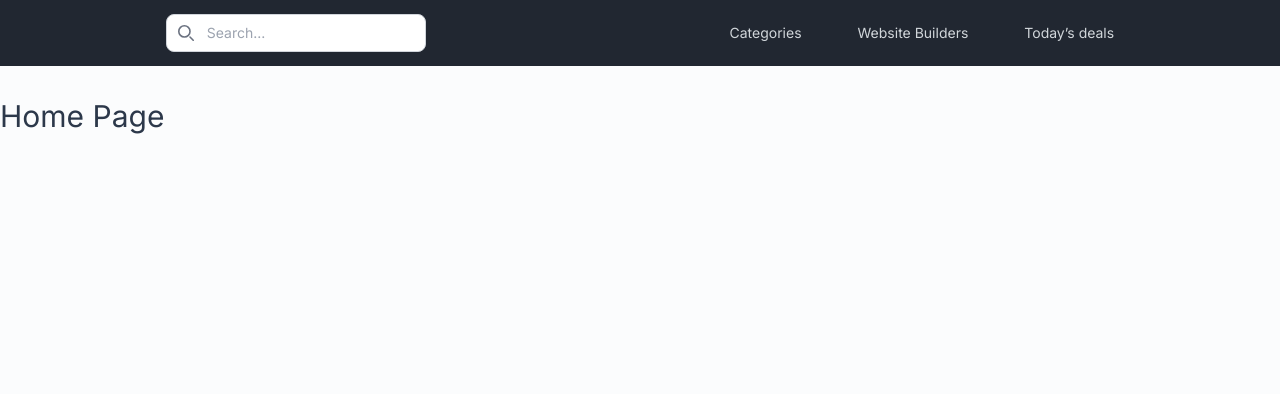
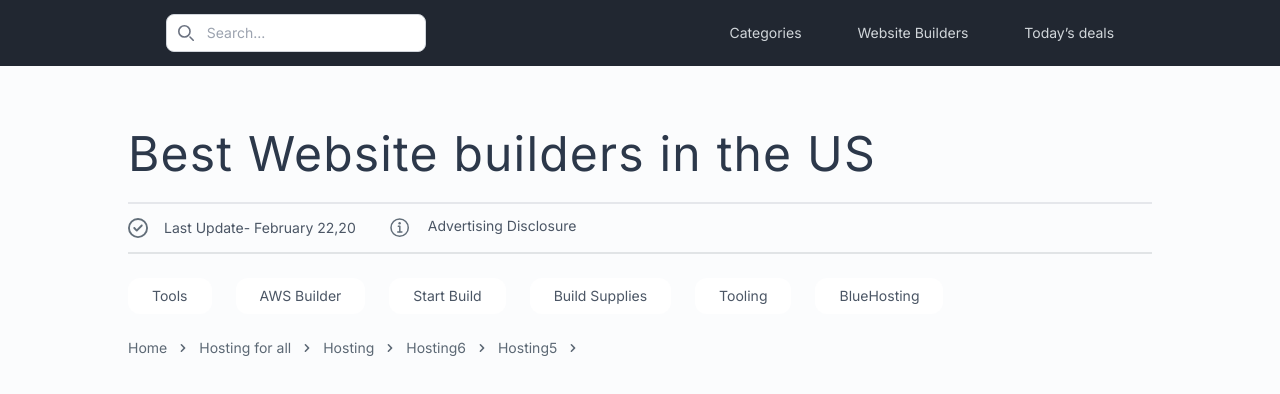
Before and after one commit to SaifullaJubair/Radiant-Riches-LLC-Assignment, a Next.js app: page / in a window 1280 px wide. Shown: the top 394 px of the page. Built offline with nearby package versions, Linux system fonts and the light colour scheme.

Commit message:
title and sub navbar create

```diff
--- a/src/app/layout.js
+++ b/src/app/layout.js
@@ -5,7 +5,7 @@ import Navbar from "@/components/shared/Navbar";
 const inter = Inter({ subsets: ["latin"] });
 
 export const metadata = {
-  title: "Create Next App",
+  title: "Website builder",
   description: "Generated by create next app",
 };
 
--- a/src/app/not-found.js
+++ b/src/app/not-found.js
@@ -1,5 +1,4 @@
 import Link from "next/link";
-import React from "react";
 
 function NotFoundPage() {
   return (
--- a/src/app/page.js
+++ b/src/app/page.js
@@ -1,9 +1,10 @@
+import TitleNav from "@/components/ui/TitleNav";
 import React from "react";
 
 const HomePage = () => {
   return (
-    <div className="">
-      <h1 className="text-3xl py-8 text-darkText"> Home Page</h1>
+    <div className="max-w-5xl mx-auto">
+      <TitleNav />
     </div>
   );
 };
--- /dev/null
+++ b/src/components/ui/BreadCrumb.js
@@ -0,0 +1,118 @@
+import Link from "next/link";
+
+const BreadCrumb = () => {
+  return (
+    <div>
+      <nav aria-label="Breadcrumb">
+        <ol className="flex items-center gap-2 text-[#5C6874] text-sm">
+          <li>
+            <Link href="#" className="block transition hover:text-gray-700">
+              {" "}
+              Home{" "}
+            </Link>
+          </li>
+
+          <li className="rtl:rotate-180">
+            <svg
+              xmlns="http://www.w3.org/2000/svg"
+              className="h-4 w-4"
+              viewBox="0 0 20 20"
+              fill="currentColor"
+            >
+              <path
+                fill-rule="evenodd"
+                d="M7.293 14.707a1 1 0 010-1.414L10.586 10 7.293 6.707a1 1 0 011.414-1.414l4 4a1 1 0 010 1.414l-4 4a1 1 0 01-1.414 0z"
+                clip-rule="evenodd"
+              />
+            </svg>
+          </li>
+
+          <li>
+            <Link href="#" className="block transition hover:text-gray-700">
+              {" "}
+              Hosting for all{" "}
+            </Link>
+          </li>
+
+          <li className="rtl:rotate-180">
+            <svg
+              xmlns="http://www.w3.org/2000/svg"
+              className="h-4 w-4"
+              viewBox="0 0 20 20"
+              fill="currentColor"
+            >
+              <path
+                fill-rule="evenodd"
+                d="M7.293 14.707a1 1 0 010-1.414L10.586 10 7.293 6.707a1 1 0 011.414-1.414l4 4a1 1 0 010 1.414l-4 4a1 1 0 01-1.414 0z"
+                clip-rule="evenodd"
+              />
+            </svg>
+          </li>
+
+          <li>
+            <Link href="#" className="block transition hover:text-gray-700">
+              {" "}
+              Hosting{" "}
+            </Link>
+          </li>
+          <li className="rtl:rotate-180">
+            <svg
+              xmlns="http://www.w3.org/2000/svg"
+              className="h-4 w-4"
+              viewBox="0 0 20 20"
+              fill="currentColor"
+            >
+              <path
+                fill-rule="evenodd"
+                d="M7.293 14.707a1 1 0 010-1.414L10.586 10 7.293 6.707a1 1 0 011.414-1.414l4 4a1 1 0 010 1.414l-4 4a1 1 0 01-1.414 0z"
+                clip-rule="evenodd"
+              />
+            </svg>
+          </li>
+          <li>
+            <Link href="#" className="block transition hover:text-gray-700">
+              {" "}
+              Hosting6{" "}
+            </Link>
+          </li>
+          <li className="rtl:rotate-180">
+            <svg
+              xmlns="http://www.w3.org/2000/svg"
+              className="h-4 w-4"
+              viewBox="0 0 20 20"
+              fill="currentColor"
+            >
+              <path
+                fill-rule="evenodd"
+                d="M7.293 14.707a1 1 0 010-1.414L10.586 10 7.293 6.707a1 1 0 011.414-1.414l4 4a1 1 0 010 1.414l-4 4a1 1 0 01-1.414 0z"
+                clip-rule="evenodd"
+              />
+            </svg>
+          </li>
+          <li>
+            <Link href="#" className="block transition hover:text-gray-700">
+              {" "}
+              Hosting5{" "}
+            </Link>
+          </li>
+          <li className="rtl:rotate-180">
+            <svg
+              xmlns="http://www.w3.org/2000/svg"
+              className="h-4 w-4"
+              viewBox="0 0 20 20"
+              fill="currentColor"
+            >
+              <path
+                fill-rule="evenodd"
+                d="M7.293 14.707a1 1 0 010-1.414L10.586 10 7.293 6.707a1 1 0 011.414-1.414l4 4a1 1 0 010 1.414l-4 4a1 1 0 01-1.414 0z"
+                clip-rule="evenodd"
+              />
+            </svg>
+          </li>
+        </ol>
+      </nav>
+    </div>
+  );
+};
+
+export default BreadCrumb;
--- /dev/null
+++ b/src/components/ui/TitleNav.js
@@ -0,0 +1,42 @@
+import { FaRegCircleCheck } from "react-icons/fa6";
+import { IoInformationCircleOutline } from "react-icons/io5";
+import BreadCrumb from "./BreadCrumb";
+const TitleNav = () => {
+  return (
+    <div>
+      {/* Title section  */}
+      <h1 className="text-darkText text-5xl pt-16 tracking-wide pb-6">
+        Best Website builders in the US
+      </h1>
+      {/* Border section */}
+      <div className="border-y-2  border-b-[#E1E4E6] w-full py-3">
+        <div className="flex flex-wrap gap-8 text-darkLightText items-center">
+          <div className="flex gap-4">
+            <FaRegCircleCheck className="text-[#626E79] text-xl " />
+            <p className="text-sm">Last Update- February 22,20</p>
+          </div>
+          <div className="flex gap-4">
+            <IoInformationCircleOutline className="text-[#626E79]  text-2xl " />
+            <p className="text-sm">Advertising Disclosure</p>
+          </div>
+        </div>
+      </div>
+      {/* End of border */}
+      {/* Some Categories List Section */}
+      <div className="my-6">
+        <ul className="flex flex-wrap gap-6 text-darkLightText text-sm">
+          <li className="rounded-xl bg-white py-2 px-6 ">Tools</li>
+          <li className="rounded-xl bg-white py-2 px-6 ">AWS Builder</li>
+          <li className="rounded-xl bg-white py-2 px-6 ">Start Build</li>
+          <li className="rounded-xl bg-white py-2 px-6 "> Build Supplies</li>
+          <li className="rounded-xl bg-white py-2 px-6 "> Tooling</li>
+          <li className="rounded-xl bg-white py-2 px-6 "> BlueHosting</li>
+        </ul>
+      </div>
+      {/* Breadcrumb */}
+      <BreadCrumb />
+    </div>
+  );
+};
+
+export default TitleNav;
--- a/tailwind.config.js
+++ b/tailwind.config.js
@@ -15,7 +15,7 @@ module.exports = {
       colors: {
         primary: "#1B88F4",
         secondary: "#F3F9FF",
-        orange: "#FF7724",
+        org: "#FF7724",
         dark: "#212731",
         darkText: "#2C384A",
         darkLightText: "#4b5665",
@@ -25,7 +25,7 @@ module.exports = {
       backgroundColor: {
         primary: "#1B88F4",
         secondary: "#F3F9FF",
-        orange: "#FF7724",
+        org: "#FF7724",
         darkText: "2C384A",
         darkLightText: "#4b5665",
         dark: "#212731",
```
Also changed, not shown: package.json (+5 -4 lines), 1 other file (tests, documents, lock files or other folders).
